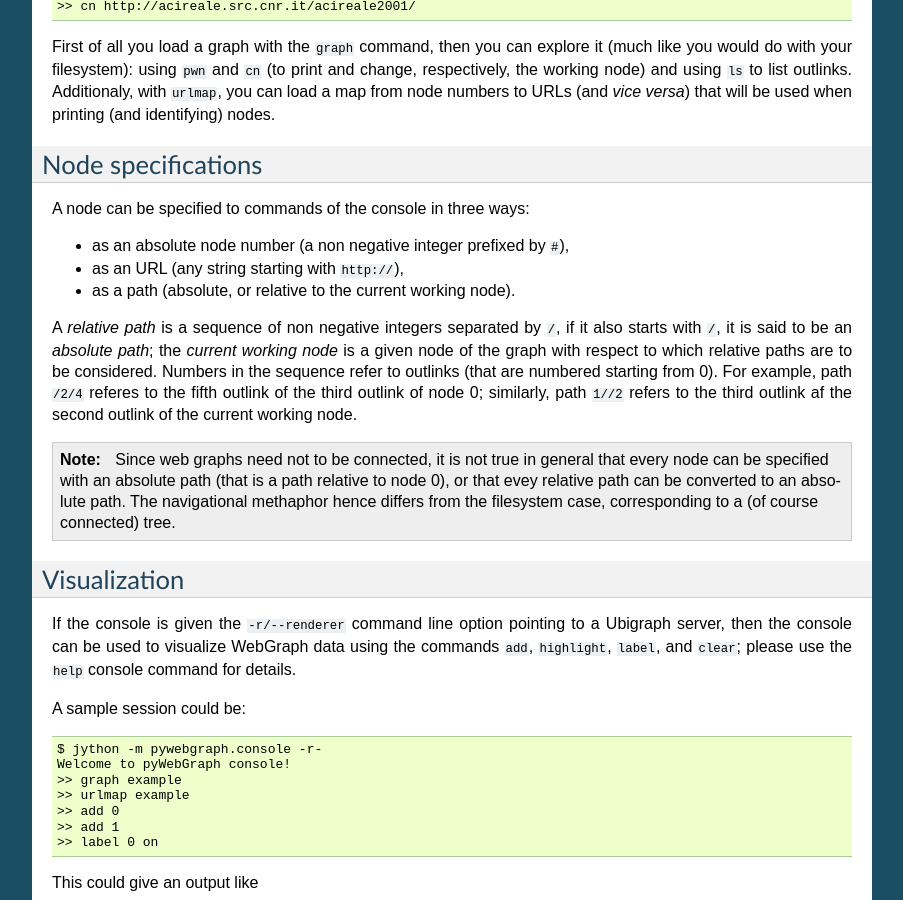
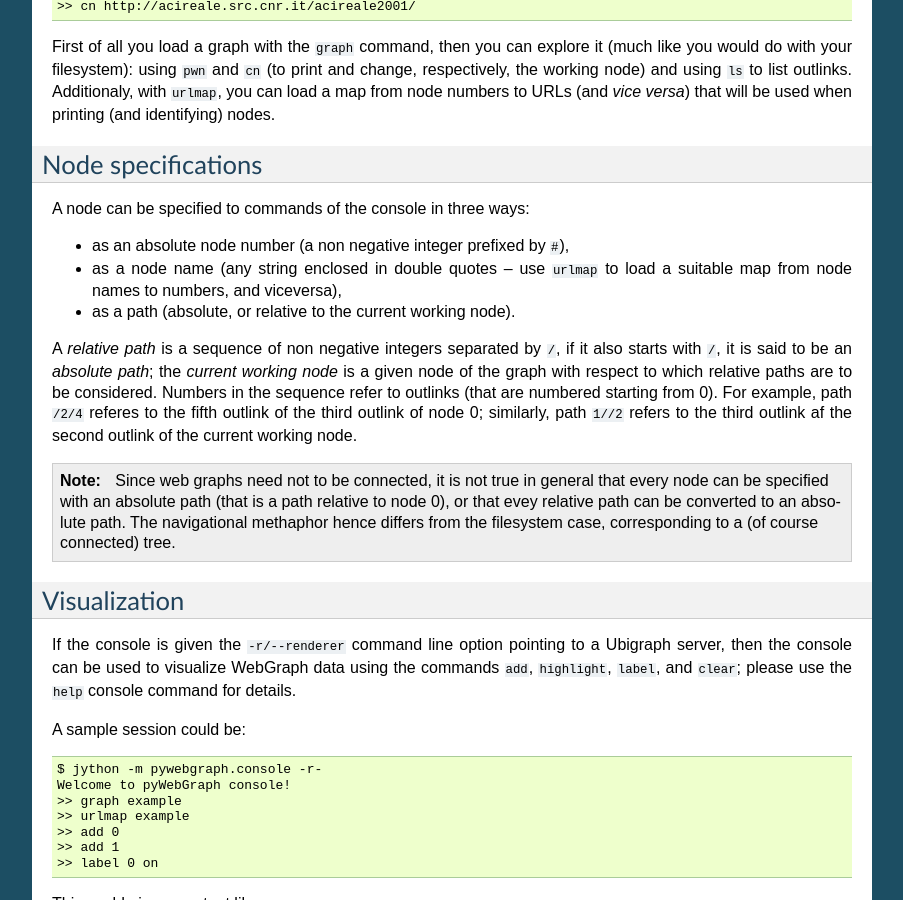
Before and after one commit to mapio/py-web-graph, a Sphinx documentation site: the page built from docs/quickstart/console.rst, in a window 1280 px wide and 900 px high, scrolled down 385 px. Shown: the whole window, without its empty margins (198-1101 px from the left). Built offline with Sphinx 7.4.7, drawn with Linux system fonts in a browser that asks for light colours.

Commit message:
Changed nodespec from node URLs (prepended by http) to node names (enclosed in double quotes)

```diff
--- a/docs/quickstart/console.rst
+++ b/docs/quickstart/console.rst
@@ -32,7 +32,7 @@ Node specifications
 A node can be specified to commands of the console in three ways:
 
 * as an absolute node number (a non negative integer prefixed by ``#``),
-* as an URL (any string starting with ``http://``),
+* as a node name (any string enclosed in double quotes -- use :samp:`urlmap` to load a suitable map from node names to numbers, and viceversa),
 * as a path (absolute, or relative to the current working node).
 
 A :dfn:`relative path` is a sequence of non negative integers separated by ``/``, if it also starts with ``/``, it is said to be an :dfn:`absolute path`; the :dfn:`current working node` is a given node of the graph with respect to which relative paths are to be considered. Numbers in the sequence refer to outlinks (that are numbered starting from 0). For example, path ``/2/4`` referes to the fifth outlink of the third outlink of node 0; similarly, path ``1//2`` refers to the third outlink af the second outlink of the current working node.
```
Also changed, not shown: 8 other files.
